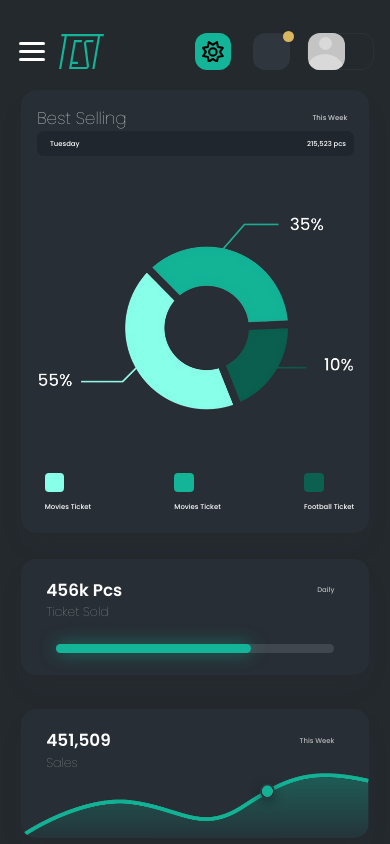
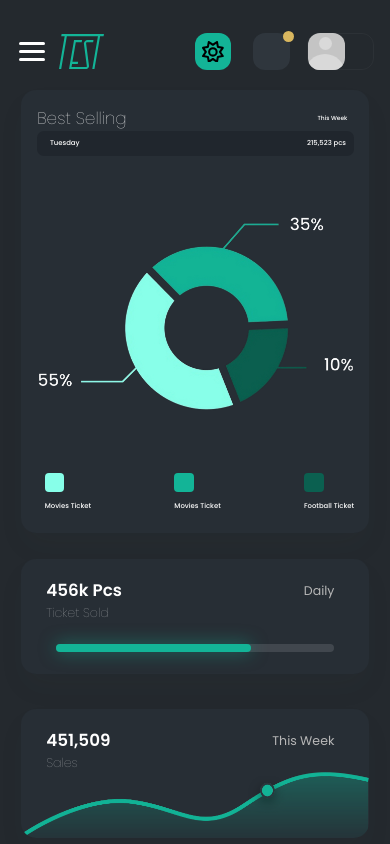
Before and after one commit to josedavid1996/prueba-tectica-eos, a Next.js app: page / in a window 390 px wide. Shown: the top 844 px of the page. Built offline with nearby package versions, Linux system fonts and the light colour scheme.

Commit message:
feat:Se ajustaron los tamaños

```diff
--- a/src/components/layout/ChartLeft/index.tsx
+++ b/src/components/layout/ChartLeft/index.tsx
@@ -21,9 +21,12 @@ const ChartLeft = () => {
             </Heading>
 
             <div className="flex gap-[3.89px] sm:gap-[11.58px] items-center">
-              <p className="text-[6.88px] sm:text-[14.71px] font-medium text-primary-900 dark:text-[#ffffffbf]">
+              {/* <p className="text-[6.88px] sm:text-[14.71px] font-medium text-primary-900 dark:text-[#ffffffbf]">
                 This Week
-              </p>
+              </p> */}
+              <Text size="xxs" variant="medium" color="dark-white">
+                This Week
+              </Text>
               <Icon
                 name="arrow-down"
                 className="w-[2.95px] h-[5.87px] sm:w-[7.35px] sm:h-[14.71px] text-primary-900 dark:text-[#B7B7B7]"
@@ -59,33 +62,33 @@ const ChartLeft = () => {
               </div>
               <div className="ml-[7.53px] flex justify-between  gap-6">
                 <div>
-                  <div className="w-[19.59px] h-[18.8px] bg-primary-50 rounded-[3.93191px]"></div>
+                  <div className="w-[19.59px] h-[18.8px] md:w-[26.97px] md:h-[25.74px] bg-primary-50 rounded-[3.93191px]"></div>
                   <Text
                     size="xs"
                     variant="medium"
-                    className="mt-[9.85px]"
+                    className="mt-[9.85px] xl:mt-[13.48px]"
                     color="dark-white"
                   >
                     Movies Ticket
                   </Text>
                 </div>
                 <div>
-                  <div className="w-[19.59px] h-[18.8px] bg-primary rounded-[3.93191px]"></div>
+                  <div className="w-[19.59px] h-[18.8px] md:w-[26.97px] md:h-[25.74px] bg-primary rounded-[3.93191px]"></div>
                   <Text
                     size="xs"
                     variant="medium"
-                    className="mt-[9.85px]"
+                    className="mt-[9.85px] xl:mt-[13.48px]"
                     color="dark-white"
                   >
                     Movies Ticket
                   </Text>
                 </div>
                 <div>
-                  <div className="w-[19.59px] h-[18.8px] bg-primary-100 rounded-[3.93191px]"></div>
+                  <div className="w-[19.59px] h-[18.8px] md:w-[26.97px] md:h-[25.74px] bg-primary-100 rounded-[3.93191px]"></div>
                   <Text
                     size="xs"
                     variant="medium"
-                    className="mt-[9.85px]"
+                    className="mt-[9.85px] xl:mt-[13.48px]"
                     color="dark-white"
                   >
                     Football Ticket
--- a/src/components/layout/ChartRight/index.tsx
+++ b/src/components/layout/ChartRight/index.tsx
@@ -19,10 +19,10 @@ const ChartRight = () => {
         <div className="rounded-[17.1608px] hidden md:block  items-center card-bar-right px-[22.06px] pb-[14.45px] pt-[41.68px]">
           <div className="flex justify-between pl-[28.2px] pr-[82px]">
             <div>
-              <Heading size="md" variant="semibold" color="white">
+              <Heading size="lg" variant="semibold" color="white">
                 Sales Comparison
               </Heading>
-              <p className="font-light text-[24.52px] text-white">
+              <p className="font-light text-[24.52px] text-white leading-[37px]">
                 Than last day
               </p>
             </div>
--- a/src/components/shared/CardData/index.tsx
+++ b/src/components/shared/CardData/index.tsx
@@ -1,7 +1,6 @@
 import { ReactNode } from 'react'
 import Heading from '../Heading'
 import Icon from '../Icon'
-import Text from '../Text'
 
 interface Props {
   title?: string
@@ -27,12 +26,12 @@ const CardData = ({
       >
         <div className="px-[25px] md:px-[29.95px]">
           <div className="flex justify-between items-center">
-            <Heading variant="semibold" size="md" color="dark-white">
+            <Heading variant="semibold" size="sm" color="dark-white">
               {title}
             </Heading>
 
             <div className={`flex gap-[3.89px] items-center ${isViewSubTitle}`}>
-              <p className="text-[6.88px] md:text-[14.71px] font-medium text-primary-900 dark:text-[#B7B7B7]">
+              <p className="text-[12.5664px] leading-[19px] md:text-[14.71px] md:leading-[22px] font-normal text-primary-900 dark:text-[#B7B7B7]">
                 {subTitle}
               </p>
               <Icon
@@ -42,9 +41,12 @@ const CardData = ({
             </div>
           </div>
 
-          <Text size="sm" color="white-50" variant="light">
+          {/* <Text size="sm" color="white-50" variant="light">
             {text}
-          </Text>
+          </Text> */}
+          <p className="text-[12.5664px] leading-[19px] md:text-[14.7092px] font-light md:leading-[22px] text-primary-900 dark:text-[#ffffff99]">
+            {text}
+          </p>
         </div>
         <div className="relative">{partBottom}</div>
       </div>
--- a/src/components/shared/Heading/index.tsx
+++ b/src/components/shared/Heading/index.tsx
@@ -14,9 +14,9 @@ interface Props extends HTMLAttributes<HTMLHeadingElement> {
 
 const sizes: Record<Size, string> = {
   xl: '24.5154px',
-  lg: 'title-5',
-  md: 'text-[16.8286px] md:text-[24.5154px]',
-  sm: 'title-7',
+  lg: 'text-[24.5154px] leading-[37px]',
+  md: 'text-[16.8286px] leading-[25px] md:text-[24.5154px] md:leading-[55px]',
+  sm: 'text-[16.76px] leading-[25.13px] md:leading-[29px] md:text-[19.61px]',
   xs: 'title-8'
 }
 
@@ -29,7 +29,7 @@ const colors: Record<Color, string> = {
 }
 
 const variants: Record<Variant, string> = {
-  light: 'font-light md:font-medium ',
+  light: 'dark:font-light font-normal md:font-medium dark:md:font-medium',
   normal: 'font-normal',
   medium: 'font-medium',
   semibold: 'font-semibold',
--- a/src/components/shared/Text/index.tsx
+++ b/src/components/shared/Text/index.tsx
@@ -9,7 +9,7 @@ type Color =
   | 'white'
   | 'white-50'
   | 'dark-white'
-type Size = 'xs' | 'sm' | 'md' | 'lg'
+type Size = 'xs' | 'sm' | 'md' | 'lg' | 'xxs'
 
 interface Props extends HTMLAttributes<HTMLHeadingElement> {
   size?: Size
@@ -22,7 +22,8 @@ const sizes: Record<Size, string> = {
   lg: 'paragraph-1',
   md: 'paragraph-2',
   sm: 'text-[12.5664px]',
-  xs: 'text-[6.88px] leading-[10.32px] sm:text-[17.16px] sm:leading-[25.74px]'
+  xs: 'text-[6.88px] leading-[10.32px] md:text-[17.16px] md:leading-[25.74px]',
+  xxs: 'text-[5.89787px] leading-[9px] md:text-[14.7092px] md:leading-[22px]'
 }
 
 const colors: Record<Color, string> = {
--- a/src/pages/index.tsx
+++ b/src/pages/index.tsx
@@ -9,7 +9,7 @@ const Home = () => {
           Dashboard /
         </h3>
       </div>
-      <div className="flex flex-col xl:flex-row  px-[21.19px] md:gap-[48px] lg:mt-[47px] mb-[50.82px] lg:mb-[100px] ">
+      <div className="flex flex-col xl:flex-row  px-[21.19px] md:gap-[48px] lg:mt-[47px] mb-[50.82px] lg:mb-[100px]  xl:pl-[62.44px] xl:pr-[51.81px]">
         <ChartLeft />
         <ChartRight />
       </div>
```
